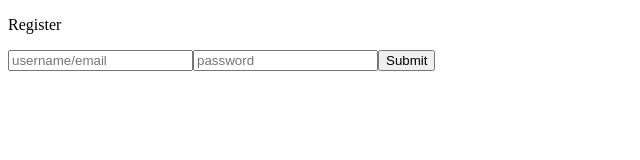
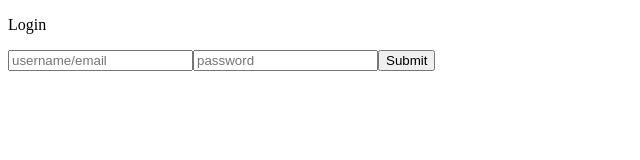
Before and after one commit to IzayoiS/insta-card-fe, a Next.js app: page /Login in a window 1280 px wide. Shown: the top 160 px of the page, without its empty margins (0-640 px from the left). Built offline with nearby package versions, Linux system fonts and the light colour scheme.

Commit message:
fix name login title

```diff
--- a/src/pages/Login.tsx
+++ b/src/pages/Login.tsx
@@ -7,7 +7,7 @@ function Login() {
     <main className="bg-gray-200">
       <div className=" p-8 flex items-center justify-center min-h-screen ">
         <div className="border p-10 rounded-3xl w-1/3 bg-white shadow-">
-          <p className="text-center mb-7 text-5xl">Register</p>
+          <p className="text-center mb-7 text-5xl">Login</p>
           <div className="flex flex-col gap-4">
                      <Input placeholder="username/email" type="text" />
             <Input placeholder="password" type="text" />
```
